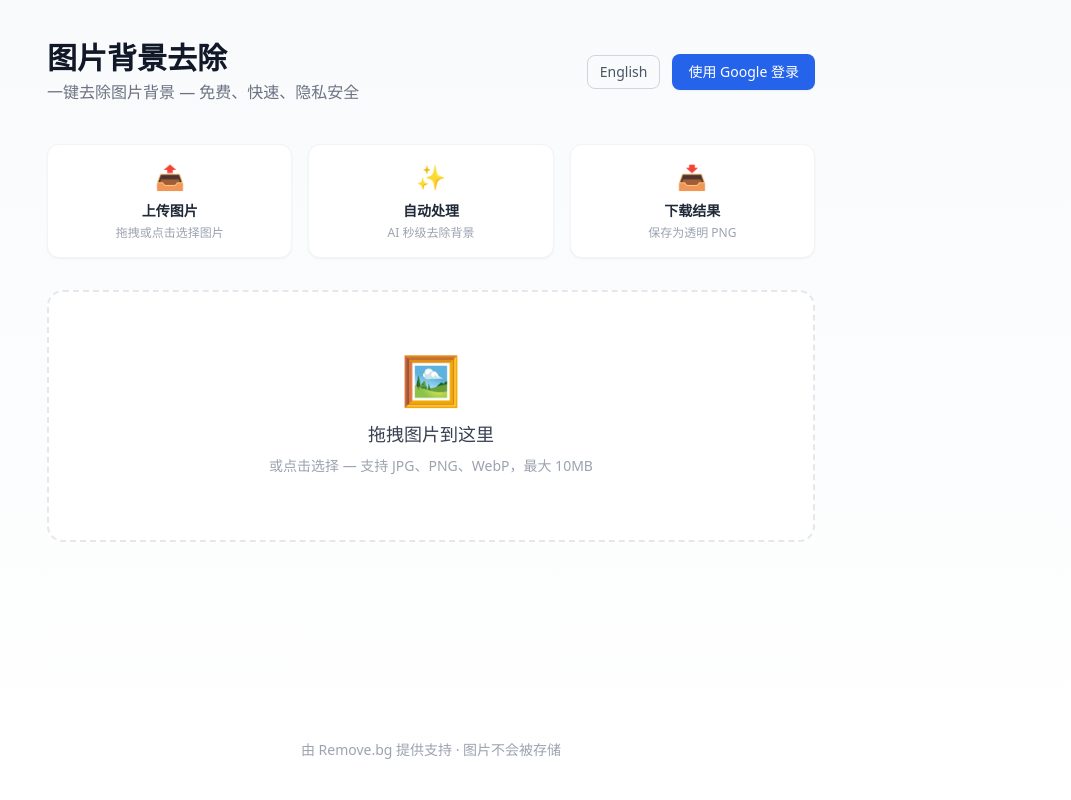
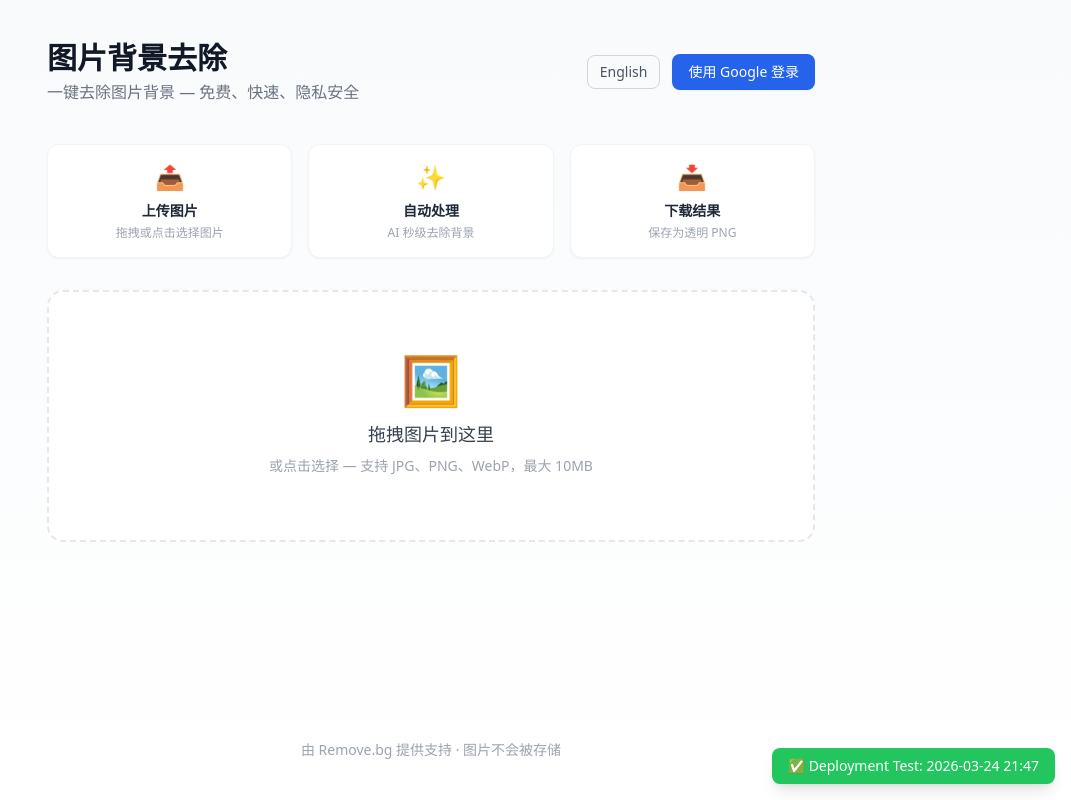
Before and after one commit to kairui467/image-background-remover, a Next.js app: page / in a window 1280 px wide. Shown: the whole page, without its empty margins (209-1280 px from the left). Built offline with nearby package versions, Linux system fonts and the light colour scheme; no server answers.

Commit message:
test: add deployment verification banner

```diff
--- a/src/app/page.tsx
+++ b/src/app/page.tsx
@@ -210,6 +210,11 @@ export default function Home() {
       <footer className="mt-auto pt-16 text-gray-400 text-sm">
         {t.footer}
       </footer>
+
+      {/* Deployment Test Banner */}
+      <div className="fixed bottom-4 right-4 bg-green-500 text-white px-4 py-2 rounded-lg text-sm shadow-lg">
+        ✅ Deployment Test: 2026-03-24 21:47
+      </div>
     </main>
   )
 }
```
